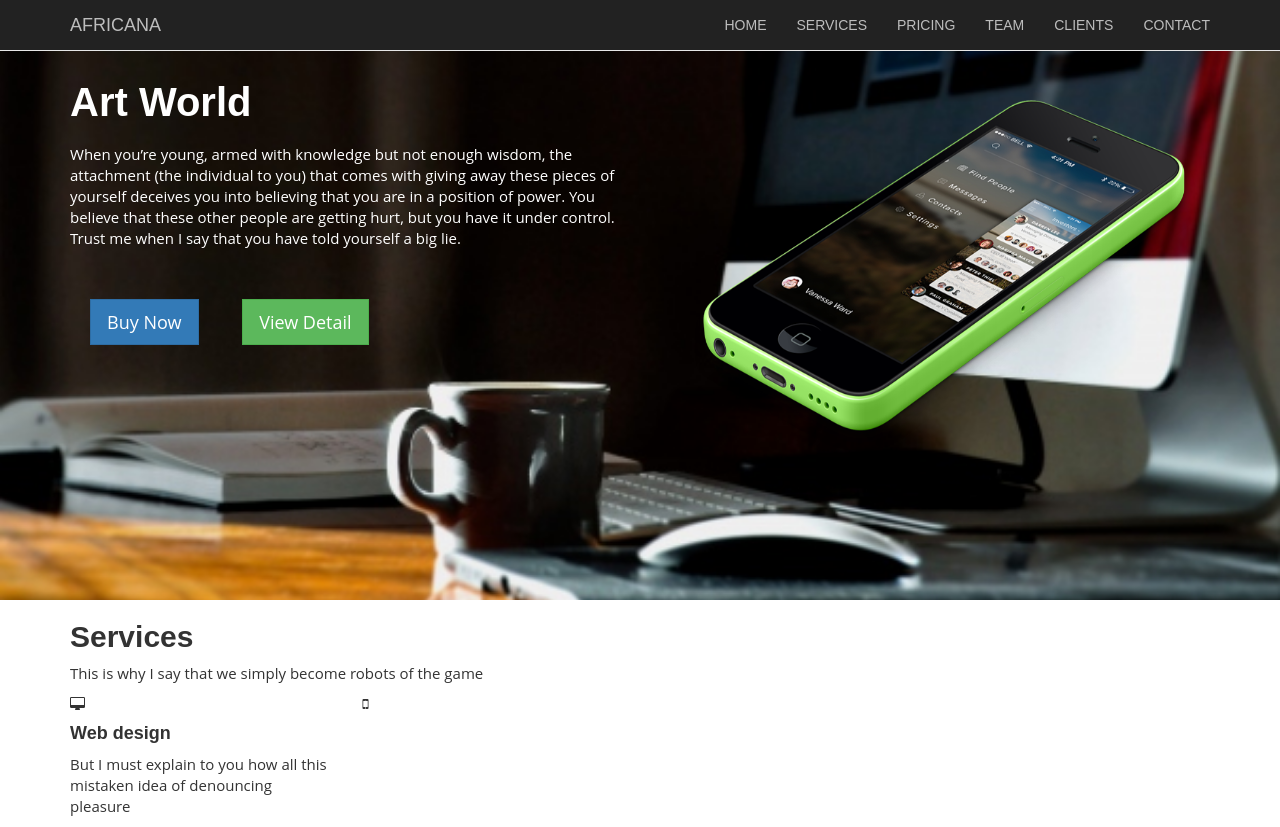
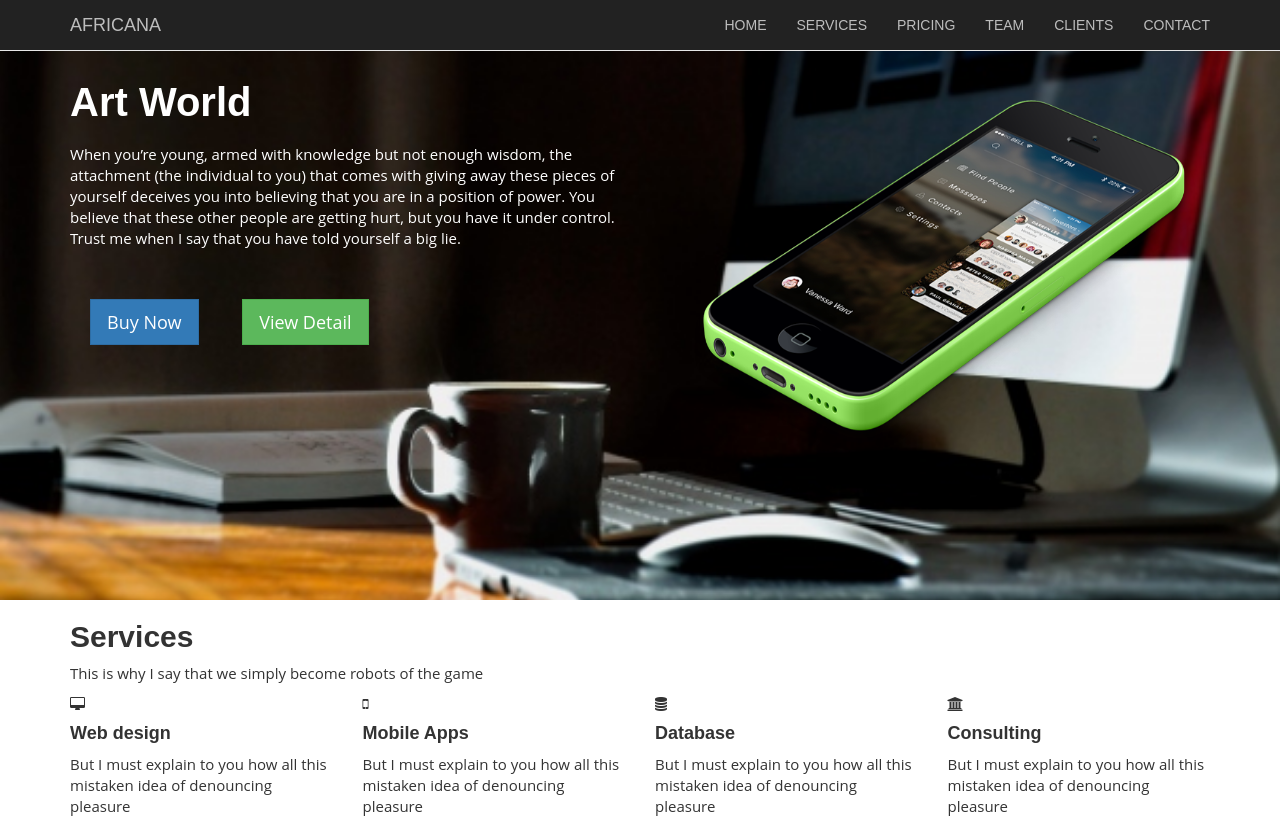
Before and after one commit to champagnepappi/Africana, a plain HTML site: page index.html in a window 1280 px wide. Drawn offline with nearby package versions, Linux system fonts and the light colour scheme.

Commit message:
add service contents

```diff
--- a/index.html
+++ b/index.html
@@ -75,9 +75,19 @@
                     </div>
                     <div class="col-lg-3 col-md-3">
                         <i class="fa fa-mobile" aria-hidden="true"></i>
+                        <h4>Mobile Apps</h4>
+                        <p>But I must explain to you how all this mistaken idea of denouncing pleasure </p>
                     </div>
-                    <div class="col-lg-3 col-md-3"></div>
-                    <div class="col-lg-3 col-md-3"></div>
+                    <div class="col-lg-3 col-md-3">
+                    <i class="fa fa-database" aria-hidden="true"></i>
+                        <h4>Database</h4>
+                        <p>But I must explain to you how all this mistaken idea of denouncing pleasure </p>
+                    </div>
+                    <div class="col-lg-3 col-md-3">
+                    <i class="fa fa-university" aria-hidden="true"></i>
+                        <h4>Consulting</h4>
+                        <p>But I must explain to you how all this mistaken idea of denouncing pleasure </p>
+                    </div>
                 </div>
             </div>
         </div>
```
